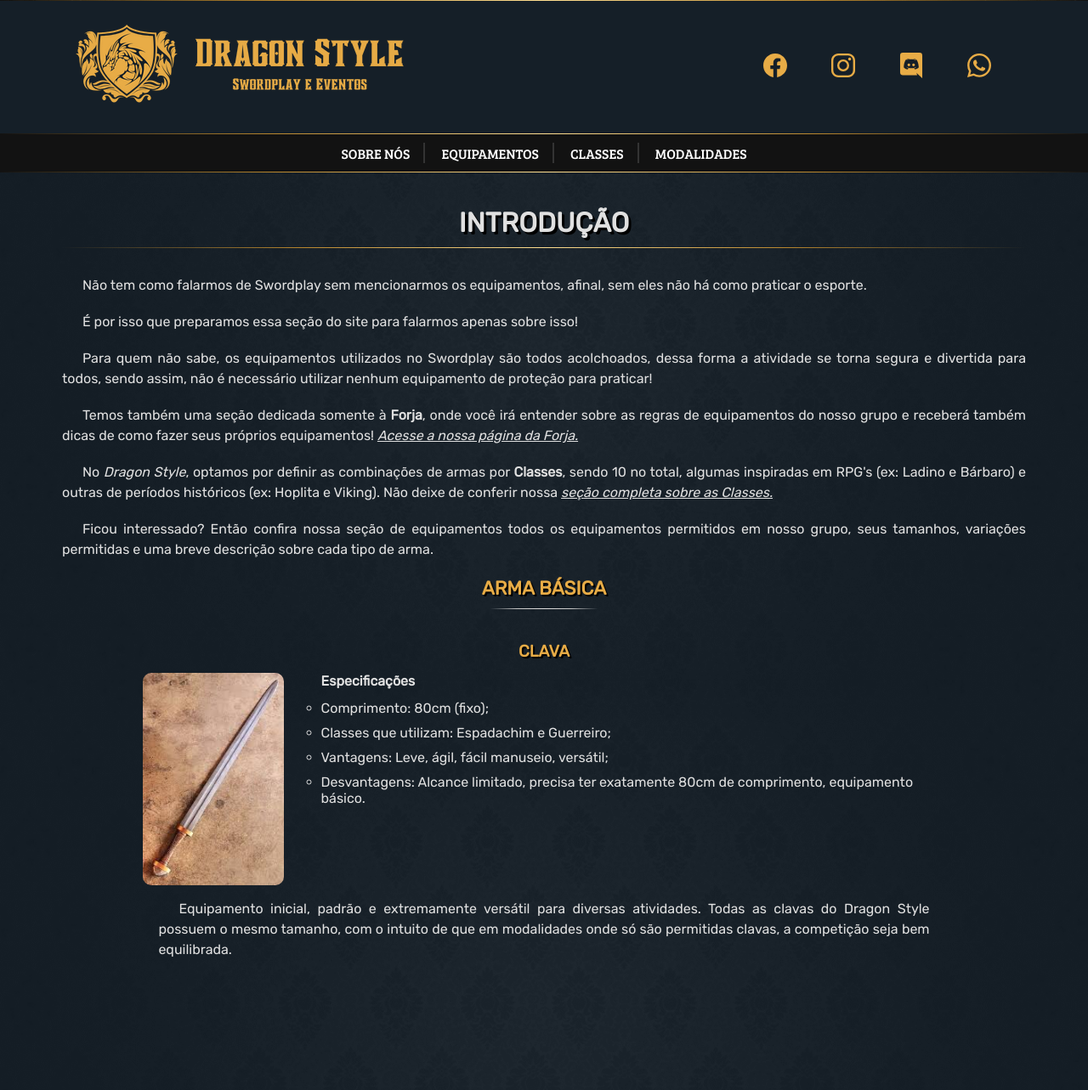
After one commit to Paulo-Augusto-Malfara/Dragon-Style-Swordplay-Website, a PHP site: page /assets/html/equipamentos/introducao.html in a window 1280 px wide. The commit adds this page. Shown: the whole page at 85% size. Run offline with PHP 8.4, Linux system fonts and the light colour scheme; some web fonts are replaced.

Commit message:
Merge branch 'ajax-header' of https://github.com/Paulo-Augusto-Malfara/Dragon-Style-Swordplay-Website into dropdown-menu

```diff
--- a/assets/css/style.css
+++ b/assets/css/style.css
@@ -454,30 +454,30 @@ p {
   padding: 20px 10px 10px 10px;
 }
 
-.tabela-de-equipamentos h3 {
+/* .tabela-de-equipamentos ul {
+  line-height: 1.5em;
+} */
+
+/* .tabela-de-equipamentos ul li {
+  width: 90%;
+  margin: auto;
+  font-size: 1em;
+  color: var(--text-primary-color);
+  text-align: justify;
+} */
+
+.equip-arma {
+  padding: 5px 0 5px 0;
+  list-style-type: none;
+/*   font-size: 1.1em !important; */
+}
+
+.lista-de-equipamentos h3 {
   text-transform: uppercase;
   display: flex;
   justify-content: center;
   padding: 1em 1em 0.7em 1em;
   color: var(--golden-color);
-}
-
-.tabela-de-equipamentos ul {
-  line-height: 1.5em;
-}
-
-.tabela-de-equipamentos ul li {
-  width: 90%;
-  margin: auto;
-  font-size: 1em;
-  color: var(--text-primary-color);
-  text-align: justify;
-}
-
-.equip-arma {
-  padding: 5px 0 5px 0;
-  list-style-type: none;
-  font-size: 1.1em !important;
 }
 
 .descricao-arma {
@@ -486,6 +486,37 @@ p {
 
 .descricao-arma > li {
   padding: 5px 0 5px 0;
+}
+
+.arma-card {
+  width: 80%;
+  margin: auto;
+/*   box-shadow: 0 0 1em black;
+  border: 2px solid var(--border-dark-color-2);
+  border-radius: 10px; */
+}
+
+.arma-display {
+  display: flex;
+  justify-content:space-evenly;
+/*   align-items: flex-start; */
+  width: 95%;
+}
+
+.arma-info {
+  margin-left: 2.7em;
+  margin-bottom: 0.5em;
+  list-style-type: none;
+}
+
+.arma-img {
+  border-radius: 10px;
+  margin-left: 2em;
+  margin-bottom: 1em;
+  max-width: 275px;
+  max-height: 250px;
+
+/*   box-shadow: 0 0 1em black; */
 }
 
 /* ======== CONTEÚDO CLASSES ======== */
@@ -574,6 +605,9 @@ p {
   .h2-bottom-border {
     max-width: 20%;
   }
+  .arma-card {
+    width: 100%;
+  }
 }
 
 @media (max-width: 580px) {
@@ -591,8 +625,6 @@ p {
   }
   .tabela-de-equipamentos {
     overflow: hidden;
-    width: 98%;
-    margin-right: 0.5em;
   }
   .descricao-arma {
     margin-left: 0.5em;
@@ -603,6 +635,9 @@ p {
   }
   .grid-classes > div > h3 {
     font-size: 1.1em;
+  }
+  .arma-display {
+    font-size: 0.8em;
   }
   h1 {
     font-size: 1em;
--- /dev/null
+++ b/assets/html/equipamentos/introducao.html
@@ -0,0 +1,108 @@
+<!DOCTYPE html>
+<html lang="pt-BR">
+  <head>
+    <meta charset="UTF-8" />
+    <meta http-equiv="X-UA-Compatible" content="IE=edge" />
+    <meta name="viewport" content="width=device-width, initial-scale=1.0" />
+    <link rel="stylesheet" type="text/css" href="/assets/css/style.css" />
+    <link rel="shortcut icon" href="/assets/img/favIcon (2).ico" />
+    <title>Dragon Style - Swordplay e Eventos</title>
+  </head>
+  <body>
+    <header id="myHead"></header>
+    <main>
+      <h1>Introdução</h1>
+      <section>
+        <div class="equip-informações">
+          <div>
+            <p>
+              Não tem como falarmos de Swordplay sem mencionarmos os
+              equipamentos, afinal, sem eles não há como praticar o esporte.
+            </p>
+            <br />
+            <p>
+              É por isso que preparamos essa seção do site para falarmos apenas
+              sobre isso!
+            </p>
+            <br />
+            <p>
+              Para quem não sabe, os equipamentos utilizados no Swordplay são
+              todos acolchoados, dessa forma a atividade se torna segura e
+              divertida para todos, sendo assim, não é necessário utilizar
+              nenhum equipamento de proteção para praticar!
+            </p>
+            <br />
+            <p>
+              Temos também uma seção dedicada somente à <strong>Forja</strong>,
+              onde você irá entender sobre as regras de equipamentos do nosso
+              grupo e receberá também dicas de como fazer seus próprios
+              equipamentos!
+              <a class="links-de-texto" href="#" target="_blank"
+                >Acesse a nossa página da Forja.</a
+              >
+            </p>
+            <br />
+            <p>
+              No <em>Dragon Style</em>, optamos por definir as combinações de
+              armas por <strong>Classes</strong>, sendo 10 no total, algumas
+              inspiradas em RPG's (ex: Ladino e Bárbaro) e outras de períodos
+              históricos (ex: Hoplita e Viking). Não deixe de conferir nossa
+              <a
+                class="links-de-texto"
+                href="/assets/html/classes.html"
+                target="_blank"
+                >seção completa sobre as Classes.</a
+              >
+            </p>
+            <br />
+            <p>
+              Ficou interessado? Então confira nossa seção de equipamentos todos
+              os equipamentos permitidos em nosso grupo, seus tamanhos,
+              variações permitidas e uma breve descrição sobre cada tipo de
+              arma.
+            </p>
+          </div>
+        </div>
+      </section>
+      <section>
+        <h2 class="h2-equip">Arma Básica</h2>
+        <div class="lista-de-equipamentos">
+          <div class="h2-bottom-border"></div>
+          <br />
+          <div class="arma-card">
+            <h3 class="arma-nome">Clava</h3>
+            <div class="arma-display">
+              <img
+                class="arma-img"
+                src="/assets/img/equipamentos/espada.jpg"
+                alt="Imagem da Clava"
+              />
+              <ul>
+                <li class="arma-info">
+                  <strong>Especificações</strong>
+                </li>
+                <ul class="descricao-arma">
+                  <li>Comprimento: 80cm (fixo);</li>
+                  <li>Classes que utilizam: Espadachim e Guerreiro;</li>
+                  <li>Vantagens: Leve, ágil, fácil manuseio, versátil;</li>
+                  <li>Desvantagens: Alcance limitado, precisa ter exatamente 80cm de comprimento, equipamento básico.</li>
+                </ul>
+              </ul>
+            </div>
+            <p>
+              Equipamento inicial, padrão e extremamente versátil para diversas
+              atividades. Todas as clavas do Dragon Style possuem o mesmo
+              tamanho, com o intuito de que em modalidades onde só são
+              permitidas clavas, a competição seja bem equilibrada.
+            </p>
+          </div>
+        </div>
+      </section>
+    </main>
+    <script
+      type="module"
+      src="https://unpkg.com/ionicons@5.5.2/dist/ionicons/ionicons.esm.js"
+    ></script>
+    <script src="/assets/js/script.js"></script>
+  </body>
+</html>
--- a/assets/include/header.html
+++ b/assets/include/header.html
@@ -45,8 +45,8 @@
             <li><button class="menu-a">Equipamentos</button>
               <div class="menu-sub">
                 <ul>
-                  <li><a href="">Regras Gerais</a></li>
-                  <li><a href="/assets/html/">Tabela de Equipamentos</a></li>
+                  <li><a href="/assets/html/equipamentos/introducao.html">Introdução</a></li>
+                  <li><a href="/assets/html/equipamentos/tabela-de-equipamentos.html">Arma Básica</a></li>
                   <li><a href="">Regras de Forja</a></li>
                 </ul>
               </div>
--- a/assets/js/script.js
+++ b/assets/js/script.js
@@ -47,8 +47,8 @@
         <li><button class="menu-a">Equipamentos</button>
           <div class="menu-sub">
             <ul>
-              <li><a href="">Regras Gerais</a></li>
-              <li><a href="/assets/html/">Tabela de Equipamentos</a></li>
+              <li><a href="/assets/html/equipamentos/introducao.html">Introdução</a></li>
+              <li><a href="/assets/html/equipamentos/tabela-de-equipamentos.html">Arma Básica</a></li>
               <li><a href="">Regras de Forja</a></li>
             </ul>
           </div>
--- a/index.html
+++ b/index.html
@@ -11,9 +11,7 @@
   <body>
     <header id="myHead"></header>
     <main>
-      <section>
         <h1>bem-vindo</h1>
-      </section>
     </main>
     <script
       type="module"
```
Also changed, not shown: assets/html/equipamentos/tabela-de-equipamentos.html (renamed from assets/html/equipamentos.html, +1 -52 lines), assets/img/equipamentos/espada.jpg (added).
